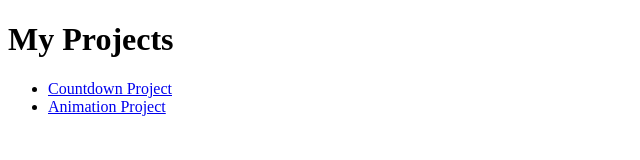
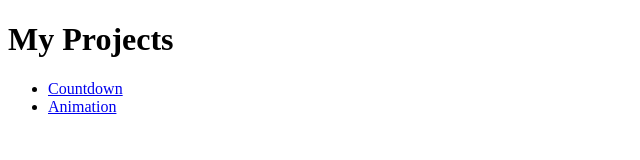
Before and after one commit to Ehad69/nice, a plain HTML site: page project/index.html in a window 1280 px wide. Shown: the whole page, without its empty margins (0-640 px from the left). Drawn offline with Linux system fonts and the light colour scheme.

Commit message:
index.html

```diff
--- a/project/index.html
+++ b/project/index.html
@@ -6,8 +6,8 @@
 <body>
     <h1>My Projects</h1>
     <ul>
-        <li><a href="Countdown/countdown.html">Countdown Project</a></li>
-        <li><a href="Animation/animation.html">Animation Project</a></li>
+        <li><a href="Countdown/countdown.html">Countdown</a></li>
+        <li><a href="Animation/animation.html">Animation</a></li>
     </ul>
 </body>
 </html>
```
